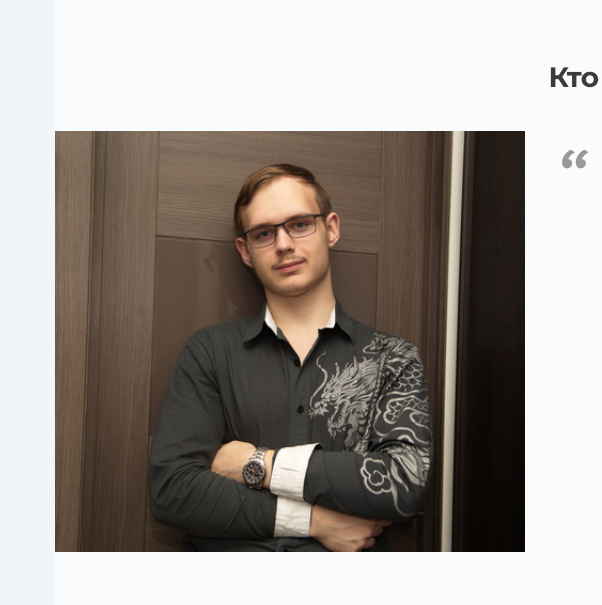
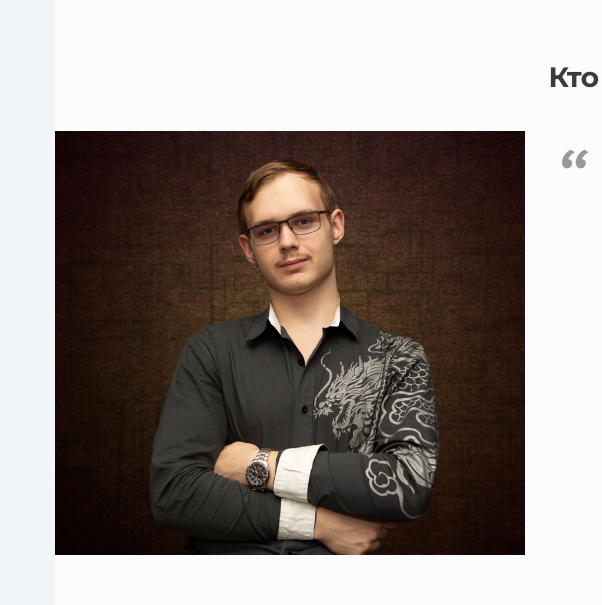
Before and after one commit to seferot422/seferot422.github.io, a plain HTML site: page Сайт Визитка/onepage.html in a window 1280 px wide. Shown: the part 2960-3565 px from the top of the page, 0-602 px from the left. Drawn offline with Linux system fonts and the light colour scheme.

Commit message:
Add files via upload

```diff
--- a/Сайт Визитка/onepage.html
+++ b/Сайт Визитка/onepage.html
@@ -391,7 +391,7 @@ poster='style/video/nyc.jpg'>
         <div class="divide20"></div>
         <div class="row">
           <div class="col-sm-5">
-            <figure><img src="style/images/Iam.jpg" alt=""></figure>
+            <figure><img src="style/images/Iam.png" alt=""></figure>
           </div>
           <!-- /column -->
           <div class="col-sm-7">
```
